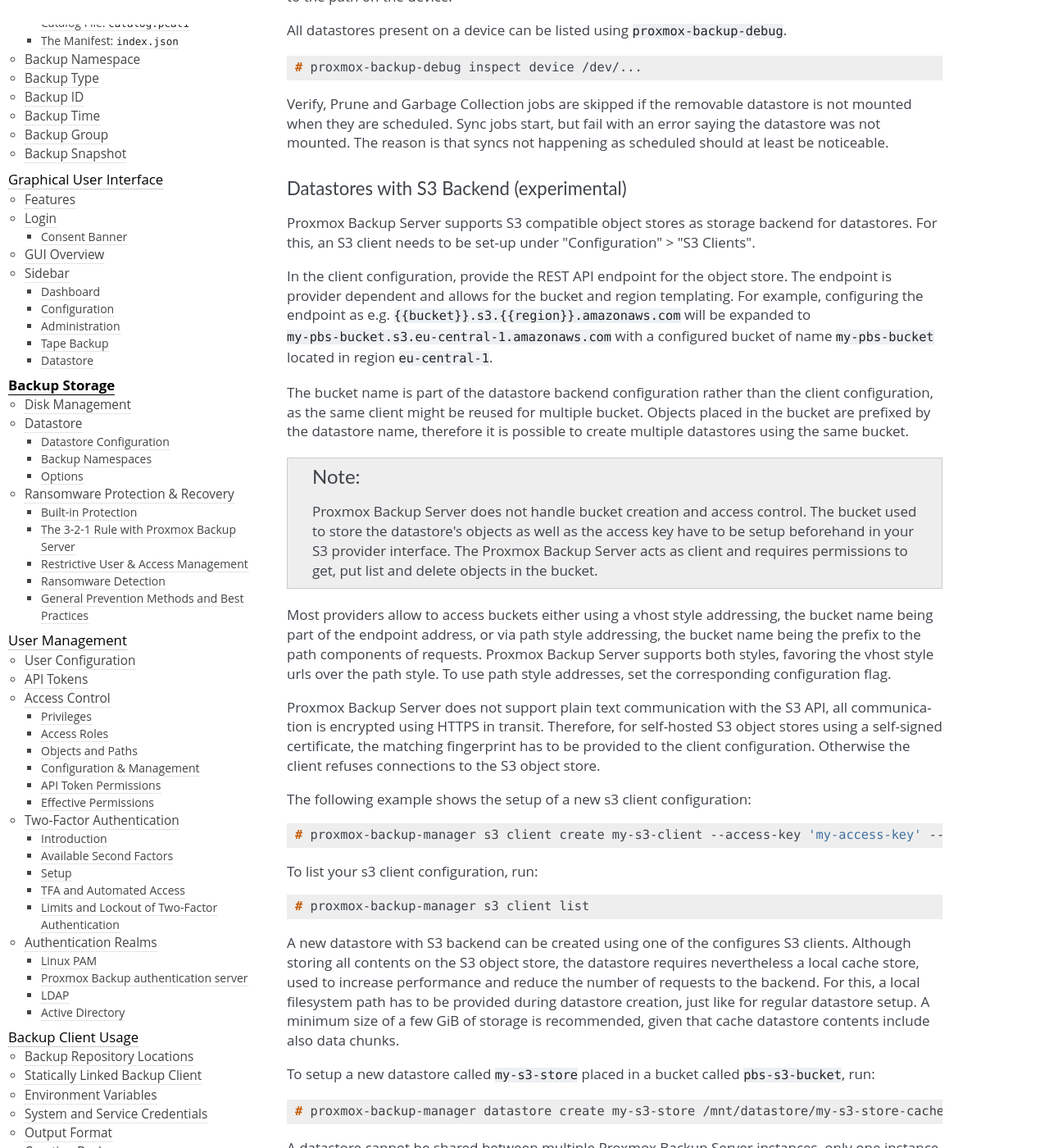
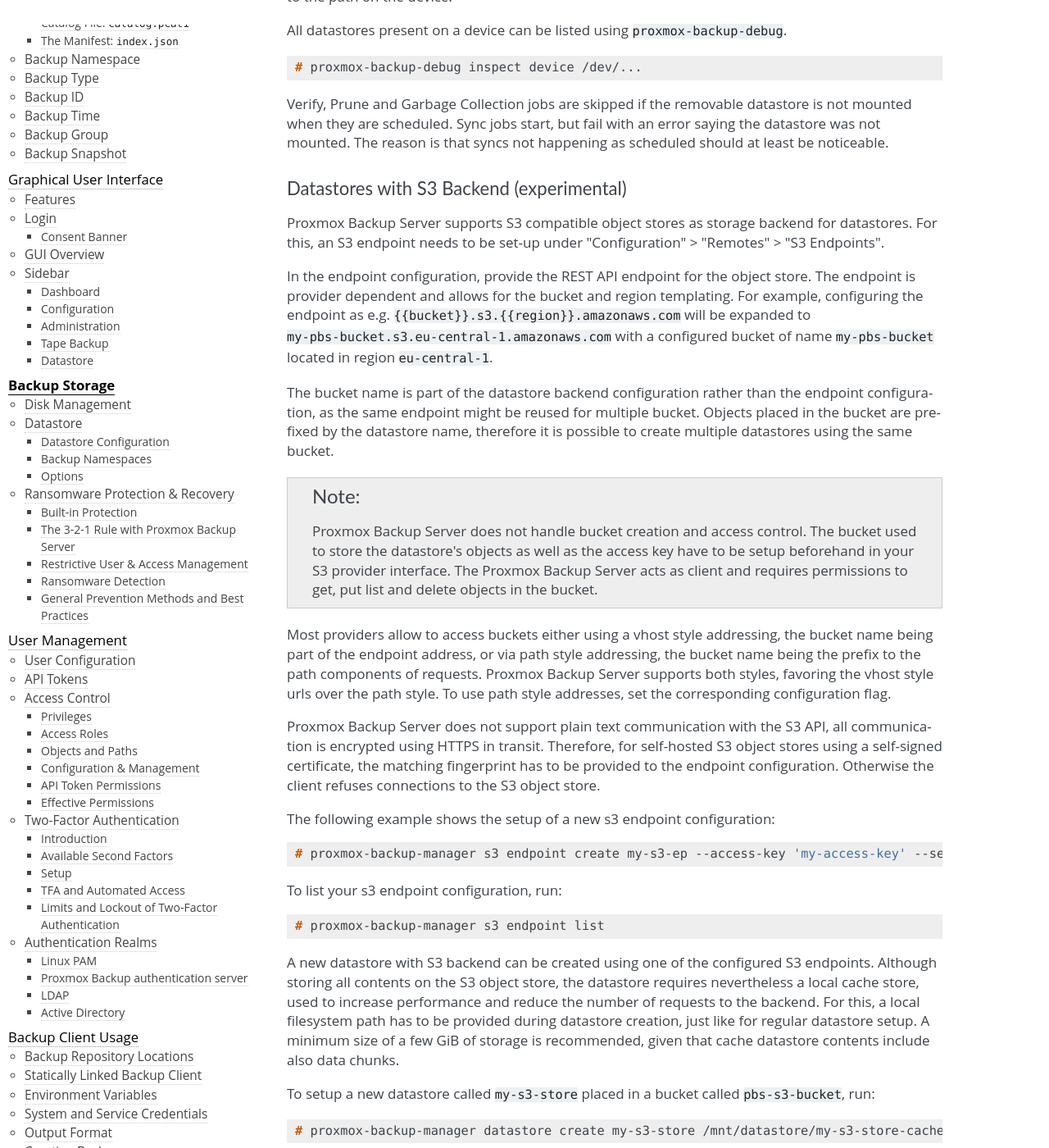
Before and after one commit to rikka-chunibyo/PBS-X, a Sphinx documentation site: the page built from docs/storage.rst, in a window 1280 px wide and 1400 px high, scrolled down 3923 px. Shown: the whole window at 82% size. Built offline with Sphinx 7.4.7, drawn with Linux system fonts in a browser that asks for light colours.

Commit message:
docs: use `endpoint` over `client` for the s3 endpoint configuration
The WebUI and CLI have been adapted to use s3 endpoint rather than S3
client, so update the documentation to be consistent.

Signed-off-by: Christian Ebner <c.ebner@proxmox.com>
Signed-off-by: Thomas Lamprecht <t.lamprecht@proxmox.com>

```diff
--- a/docs/storage.rst
+++ b/docs/storage.rst
@@ -237,17 +237,18 @@ Datastores with S3 Backend (experimental)
 ^^^^^^^^^^^^^^^^^^^^^^^^^^^^^^^^^^^^^^^^^
 
 Proxmox Backup Server supports S3 compatible object stores as storage backend for datastores. For
-this, an S3 client needs to be set-up under "Configuration" > "S3 Clients".
+this, an S3 endpoint needs to be set-up under "Configuration" > "Remotes" > "S3 Endpoints".
 
-In the client configuration, provide the REST API endpoint for the object store. The endpoint
+In the endpoint configuration, provide the REST API endpoint for the object store. The endpoint
 is provider dependent and allows for the bucket and region templating. For example, configuring
 the endpoint as e.g. ``{{bucket}}.s3.{{region}}.amazonaws.com`` will be expanded to
 ``my-pbs-bucket.s3.eu-central-1.amazonaws.com`` with a configured bucket of name ``my-pbs-bucket``
 located in region ``eu-central-1``.
 
-The bucket name is part of the datastore backend configuration rather than the client configuration,
-as the same client might be reused for multiple bucket. Objects placed in the bucket are prefixed by
-the datastore name, therefore it is possible to create multiple datastores using the same bucket.
+The bucket name is part of the datastore backend configuration rather than the endpoint
+configuration, as the same endpoint might be reused for multiple bucket. Objects placed in the
+bucket are prefixed by the datastore name, therefore it is possible to create multiple datastores
+using the same bucket.
 
 .. note:: Proxmox Backup Server does not handle bucket creation and access control. The bucket used
    to store the datastore's objects as well as the access key have to be setup beforehand in your S3
@@ -262,22 +263,22 @@ flag.
 
 Proxmox Backup Server does not support plain text communication with the S3 API, all communication
 is encrypted using HTTPS in transit. Therefore, for self-hosted S3 object stores using a self-signed
-certificate, the matching fingerprint has to be provided to the client configuration. Otherwise the
-client refuses connections to the S3 object store.
+certificate, the matching fingerprint has to be provided to the endpoint configuration. Otherwise
+the client refuses connections to the S3 object store.
 
-The following example shows the setup of a new s3 client configuration:
+The following example shows the setup of a new s3 endpoint configuration:
 
 .. code-block:: console
 
-   # proxmox-backup-manager s3 client create my-s3-client --access-key 'my-access-key' --secret-key 'my-secret-key' --endpoint '{{bucket}}.s3.{{region}}.amazonaws.com' --region eu-central-1
+   # proxmox-backup-manager s3 endpoint create my-s3-ep --access-key 'my-access-key' --secret-key 'my-secret-key' --endpoint '{{bucket}}.s3.{{region}}.amazonaws.com' --region eu-central-1
 
-To list your s3 client configuration, run:
+To list your s3 endpoint configuration, run:
 
 .. code-block:: console
 
-   # proxmox-backup-manager s3 client list
+   # proxmox-backup-manager s3 endpoint list
 
-A new datastore with S3 backend can be created using one of the configures S3 clients. Although
+A new datastore with S3 backend can be created using one of the configured S3 endpoints. Although
 storing all contents on the S3 object store, the datastore requires nevertheless a local cache store,
 used to increase performance and reduce the number of requests to the backend. For this, a local
 filesystem path has to be provided during datastore creation, just like for regular datastore setup.
@@ -288,7 +289,7 @@ To setup a new datastore called ``my-s3-store`` placed in a bucket called ``pbs-
 
 .. code-block:: console
 
-   # proxmox-backup-manager datastore create my-s3-store /mnt/datastore/my-s3-store-cache --backend type=s3,client=my-s3-client,bucket=pbs-s3-bucket
+   # proxmox-backup-manager datastore create my-s3-store /mnt/datastore/my-s3-store-cache --backend type=s3,client=my-s3-ep,bucket=pbs-s3-bucket
 
 A datastore cannot be shared between multiple Proxmox Backup Server instances, only one instance can
 operate on the datastore at a time. However, datastore contents used on an instance which is no
@@ -298,7 +299,7 @@ same datastore name must be used.
 
 .. code-block:: console
 
-   # proxmox-backup-manager datastore create my-s3-store /mnt/datastore/my-new-s3-store-cache --backend type=s3,client=my-s3-client,bucket=pbs-s3-bucket --reuse-datastore true --overwrite-in-use true
+   # proxmox-backup-manager datastore create my-s3-store /mnt/datastore/my-new-s3-store-cache --backend type=s3,client=my-s3-ep,bucket=pbs-s3-bucket --reuse-datastore true --overwrite-in-use true
 
 .. note:: If your S3 object store runs out of space while performing write operation to it, most
    likely cleanup operations such as cleaning up of contents within a snapshot directory will fail
```
